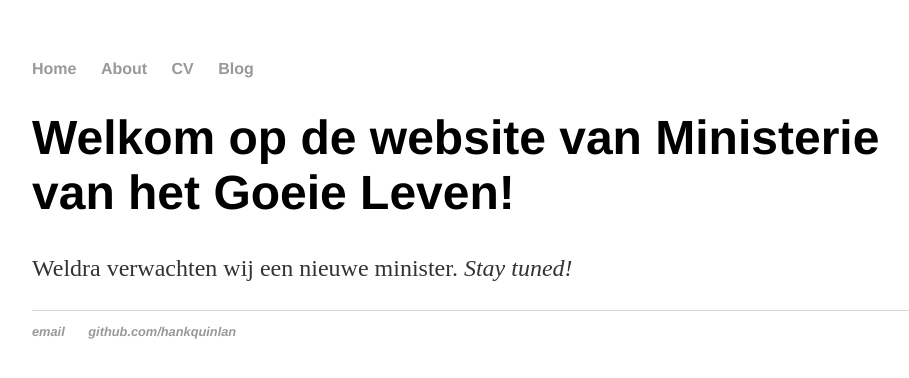
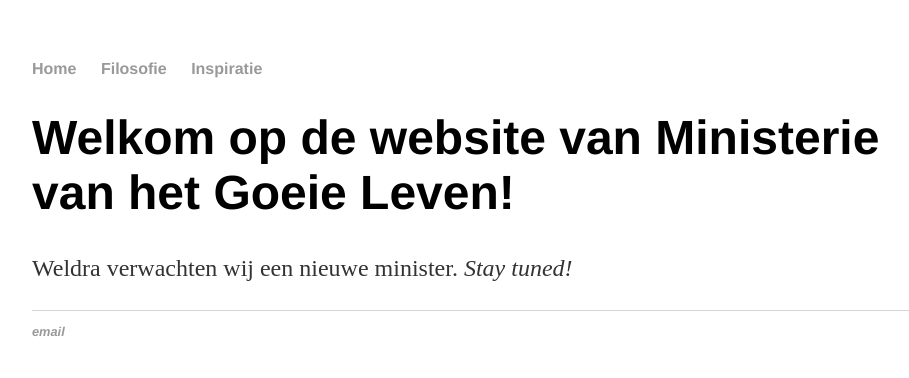
Before and after one commit to ministerievanhetgoeieleven/ministerievanhetgoeieleven.github.io, a Jekyll site: the page built from index.html, in a window 1280 px wide. Shown: the top 378 px of the page, without its empty margins (160-1069 px from the left). Built offline with Jekyll 4.4.1, drawn with Linux system fonts in a browser that asks for light colours.

Commit message:
Update default.html

```diff
--- a/_layouts/default.html
+++ b/_layouts/default.html
@@ -9,9 +9,9 @@
 			<nav>
 	    		<ul>
 	        		<li><a href="/">Home</a></li>
-		        	<li><a href="/about">About</a></li>
-	        		<li><a href="/cv">CV</a></li>
-	        		<li><a href="/blog">Blog</a></li>
+		        	<li><a href="/about">Filosofie</a></li>
+	        		<li><a href="/cv">Inspiratie</a></li>
+	        		<!-- <li><a href="/blog">Blog</a></li> -->
 	    		</ul>
 			</nav>
 			<div class="container">
@@ -21,8 +21,8 @@
 			</div><!-- /.container -->
 			<footer>
 	    		<ul>
-	        		<li><a href="mailto:hankquinlanhub@gmail.com">email</a></li>
-	        		<li><a href="https://github.com/hankquinlan">github.com/hankquinlan</a></li>
+	        		<li><a href="mailto:ministerievanhetgoeieleven@gmail.com">email</a></li>
+	        		<!-- <li><a href="https://github.com/hankquinlan">github.com/hankquinlan</a></li> -->
 				</ul>
 			</footer>
 		</body>
```
